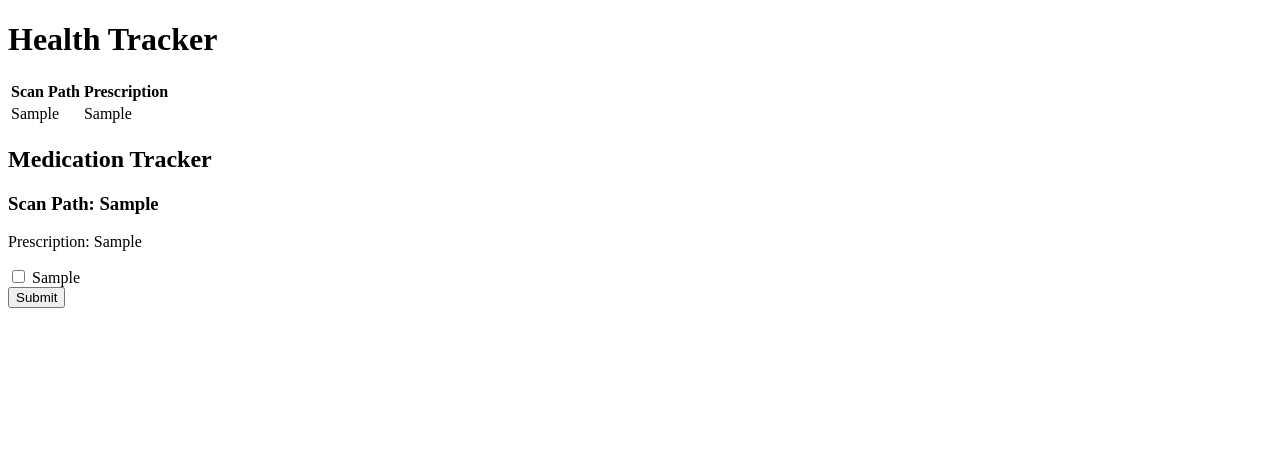
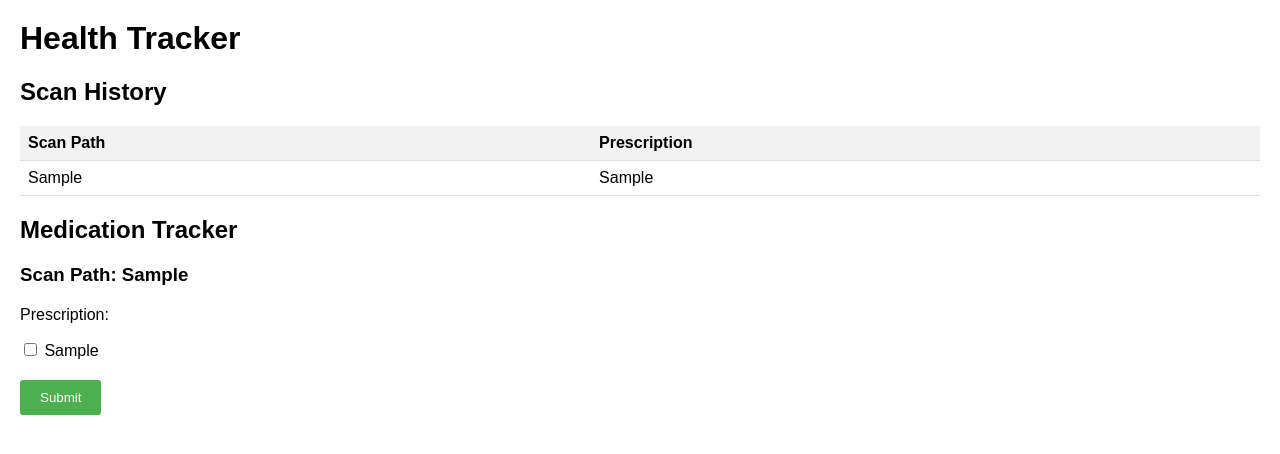
Before and after one commit to YodaAmI123/SymptomSage, a Flask app: page /health_tracker in a window 1280 px wide. Shown: the top 454 px of the page. Run offline with Flask 3, Linux system fonts and the light colour scheme; the visitor is signed in with stand-in values (Sample User, id 1); tables that the repository leaves empty hold one stand-in row (values such as "Sample post").

Commit message:
added health tracker

```diff
--- a/SQL/app.py
+++ b/SQL/app.py
@@ -2,23 +2,24 @@ from flask import Flask, render_template, redirect, url_for, request, session
 import mysql.connector
 import os
 from werkzeug.utils import secure_filename
+
 app = Flask(__name__)
 app.secret_key = 'your_secret_key'
-
 
 UPLOAD_FOLDER = 'static/uploads/'
 app.config['UPLOAD_FOLDER'] = UPLOAD_FOLDER
 
+# Database connection
 def get_db():
     db = mysql.connector.connect(
         host="localhost",
         user="root",
-        password="UR_PSWD",
+        password="123",
         database="symptomsage"
     )
     return db
 
-
+# Create tables
 with app.app_context():
     db = get_db()
     cursor = db.cursor()
@@ -78,7 +79,7 @@ def doctor_signup():
         hospital = request.form['Hospital']
         db = get_db()
         cursor = db.cursor()
-        cursor.execute("INSERT INTO doctors (name, age, gender, password, hospital) VALUES (%s, %s, %s, %s, %s)", (name, age, gender, password,hospital))
+        cursor.execute("INSERT INTO doctors (name, age, gender, password, hospital) VALUES (%s, %s, %s, %s, %s)", (name, age, gender, password, hospital))
         db.commit()
         cursor.close()
         db.close()
@@ -178,16 +179,61 @@ def patient_dashboard():
         cursor.close()
         db.close()
 
-@app.route('/health_tracker')
+@app.route('/health_tracker', methods=['GET', 'POST'])
 def health_tracker():
     patient_id = session['patient_id']
     db = get_db()
     cursor = db.cursor()
+
+    # Create the medication_tracking table if it doesn't exist
+    cursor.execute('''
+        CREATE TABLE IF NOT EXISTS medication_tracking (
+            id INT AUTO_INCREMENT PRIMARY KEY,
+            patient_id INT,
+            medicine VARCHAR(255),
+            taken VARCHAR(10),
+            FOREIGN KEY (patient_id) REFERENCES patients(id)
+        )
+    ''')
+    db.commit()
+
     cursor.execute("SELECT scan_path, prescription FROM patients WHERE id = %s", (patient_id,))
     patient_data = cursor.fetchall()
+
+    message = None  # Initialize message variable
+
+    if request.method == 'POST':
+        all_medicines_taken = True  # Flag to track if all medicines are taken
+        for data in patient_data:
+
+            prescription = data[1]
+            medicines = prescription.split(', ')
+            for medicine in medicines:
+                taken = request.form.get(medicine, 'off')
+                if taken == 'off':
+                    all_medicines_taken = False
+                    break
+            if not all_medicines_taken:
+                break
+
+        if all_medicines_taken:
+            message = "All medicines taken for today"
+        else:
+            message = "Some medicines are not taken"
+
+        # Store the medication tracking data in the database
+        for data in patient_data:
+            prescription = data[1]
+            medicines = prescription.split(', ')
+            for medicine in medicines:
+                taken = request.form.get(medicine, 'off')
+                cursor.execute("INSERT INTO medication_tracking (patient_id, medicine, taken) VALUES (%s, %s, %s)",
+                               (patient_id, medicine, taken))
+        db.commit()
+
     cursor.close()
     db.close()
-    return render_template('health_tracker.html', patient_data=patient_data)
+    return render_template('health_tracker.html', patient_data=patient_data, message=message)
 
 @app.route('/add_patient', methods=['GET', 'POST'])
 def add_patient():
@@ -197,7 +243,12 @@ def add_patient():
         gender = request.form['gender']
         result = request.form['result']
         detailed_rep = request.form['detailed_rep']
-        prescription = request.form['prescription']
+        num_medicines = int(request.form['num_medicines'])
+        prescription = []
+        for i in range(num_medicines):
+            medicine = request.form[f'medicine_{i}']
+            prescription.append(medicine)
+        prescription = ', '.join(prescription)
         doctor_id = session['doctor_id']
         db = get_db()
         cursor = db.cursor()
@@ -241,6 +292,7 @@ def add_patient():
         return redirect(url_for('doctor_dashboard'))
 
     return render_template('add_patient.html')
+
 @app.route('/remove_patient', methods=['GET', 'POST'])
 def remove_patient():
     if request.method == 'POST':
--- a/SQL/templates/health_tracker.html
+++ b/SQL/templates/health_tracker.html
@@ -2,9 +2,63 @@
 <html>
 <head>
   <title>Health Tracker</title>
+  <style>
+    body {
+      font-family: Arial, sans-serif;
+      margin: 20px;
+    }
+
+    table {
+      border-collapse: collapse;
+      width: 100%;
+    }
+
+    th, td {
+      padding: 8px;
+      text-align: left;
+      border-bottom: 1px solid #ddd;
+    }
+
+    th {
+      background-color: #f2f2f2;
+    }
+
+    h1, h2, h3 {
+      margin-top: 20px;
+    }
+
+    form {
+      margin-top: 20px;
+    }
+
+    label {
+      display: block;
+      margin-bottom: 10px;
+    }
+
+    input[type="submit"] {
+      margin-top: 10px;
+      background-color: #4CAF50;
+      color: white;
+      padding: 10px 20px;
+      border: none;
+      border-radius: 3px;
+      cursor: pointer;
+    }
+
+    p {
+      margin-top: 20px;
+    }
+
+    .bold-p {
+      font-weight: bold;
+    }
+  </style>
 </head>
 <body>
   <h1>Health Tracker</h1>
+
+  <h2>Scan History</h2>
   <table>
     <tr>
       <th>Scan Path</th>
@@ -17,16 +71,25 @@
       </tr>
     {% endfor %}
   </table>
+
   <h2>Medication Tracker</h2>
+  <form method="post">
     {% for data in patient_data %}
       <h3>Scan Path: {{ data[0] }}</h3>
-        <p>Prescription: {{ data[1] }}</p>
-        <form>
-            {% for medicine in data[1].split(',') %}
-                <label><input type="checkbox"> {{ medicine.strip() }}</label><br>
+      <p>Prescription:</p>
+      <div>
+        {% for medicine in data[1].split(', ') %}
+          <label>
+            <input type="checkbox" name="{{ medicine }}"> {{ medicine }}
+          </label>
+        {% endfor %}
+      </div>
     {% endfor %}
     <input type="submit" value="Submit">
   </form>
-    {% endfor %}
+
+  {% if message %}
+    <p class="bold-p">{{ message }}</p>
+  {% endif %}
 </body>
 </html>
```
Also changed, not shown: SQL/templates/add_patient.html (+55 -26 lines), SQL/templates/patient_dashboard.html (+10 -0 lines). Lines whose indentation alone changed are shown as unchanged.
